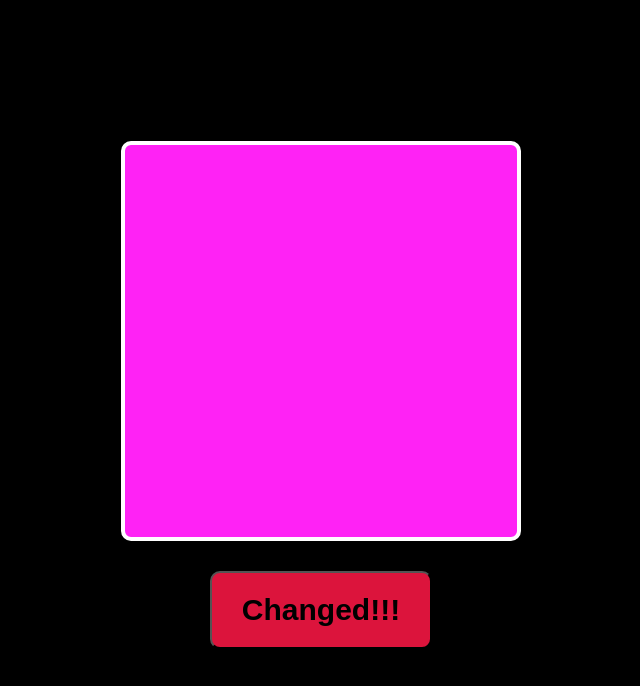
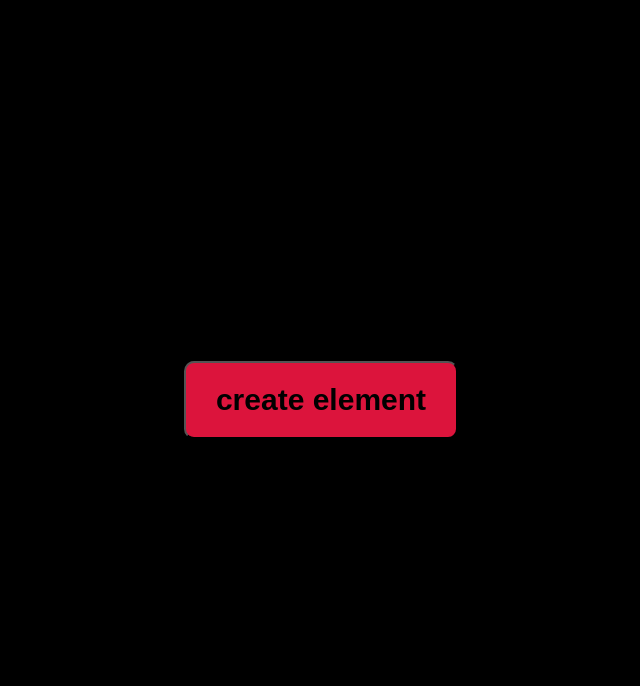
Before and after one commit to 2Devs-apps/Cohort-2.0, a plain HTML site: page dom/index.html in a window 1280 px wide. Shown: the whole page, without its empty margins (319-959 px from the left). Drawn offline with Linux system fonts and the light colour scheme.

Commit message:
dom stickey notes

```diff
--- a/dom/index.html
+++ b/dom/index.html
@@ -7,8 +7,9 @@
     <title>DOM</title>
   </head>
   <body>
-    <div id="box"></div>
-    <button id="btn">Changed!!!</button>
+    <main>
+      <button id="btn">create element</button>
+    </main>
     <script src="script.js"></script>
   </body>
 </html>
--- a/dom/script.js
+++ b/dom/script.js
@@ -1,4 +1,4 @@
-let box = document.querySelector("#box");
+let main = document.querySelector("main");
 
 let btn = document.querySelector("#btn");
 
@@ -7,5 +7,18 @@ btn.addEventListener("click", function () {
   let c2 = Math.floor(Math.random() * 256);
   let c3 = Math.floor(Math.random() * 256);
 
-  box.style.backgroundColor = `rgb(${c1},${c2},${c3})`;
+  let x = Math.random() * 80;
+  let y = Math.random() * 80;
+  let rotate = Math.random() * 360;
+
+  let div = document.createElement("div");
+  div.style.height = "180px";
+  div.style.width = "180px";
+  div.style.position = "absolute";
+  div.style.left = x + "%";
+  div.style.top = y + "%";
+  div.style.rotate = rotate + "deg";
+  div.style.backgroundColor = `rgb(${c1},${c2},${c3})`;
+
+  main.appendChild(div);
 });
--- a/dom/style.scss
+++ b/dom/style.scss
@@ -10,22 +10,22 @@ body {
   width: 100%;
 }
 
-body {
+main {
+  height: 100%;
+  width: 100%;
   background-color: black;
   display: flex;
-  flex-direction: column;
   align-items: center;
   justify-content: center;
-  gap: 20px;
 }
 
-#box {
-  height: 400px;
-  width: 400px;
-  background-color: rgb(255, 34, 245);
-  border-radius: 10px;
-  border: 4px solid white;
-}
+// #box {
+//   height: 400px;
+//   width: 400px;
+//   background-color: rgb(255, 34, 245);
+//   border-radius: 10px;
+//   border: 4px solid white;
+// }
 
 #btn {
   font-size: 30px;
@@ -34,6 +34,9 @@ body {
   border-radius: 10px;
   background-color: crimson;
   font-weight: 600;
+  position: relative;
+  cursor: pointer;
+  z-index: 9;
 }
 
 #btn:active {
```
Also changed, not shown: dom/style.css, 1 other file.
